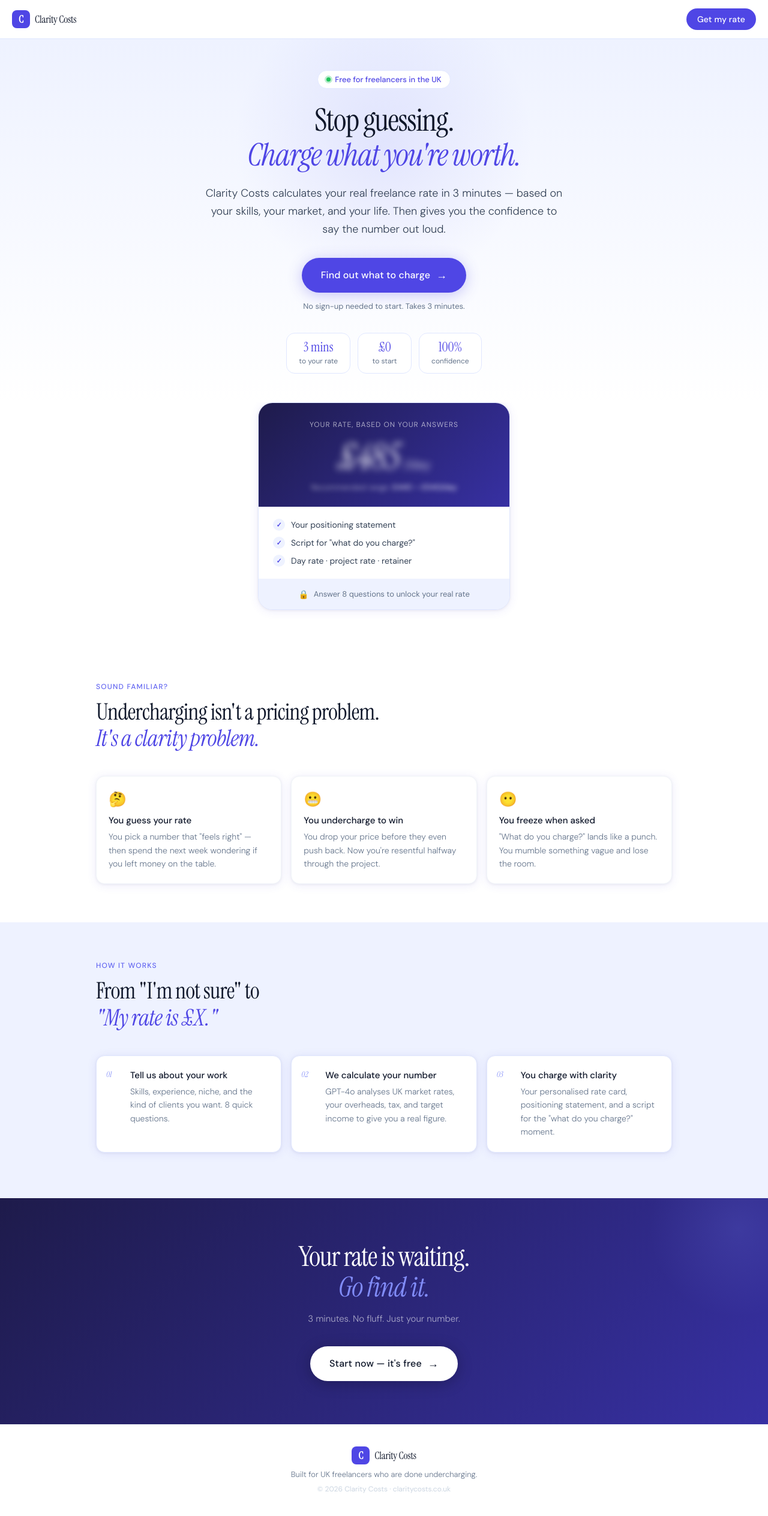
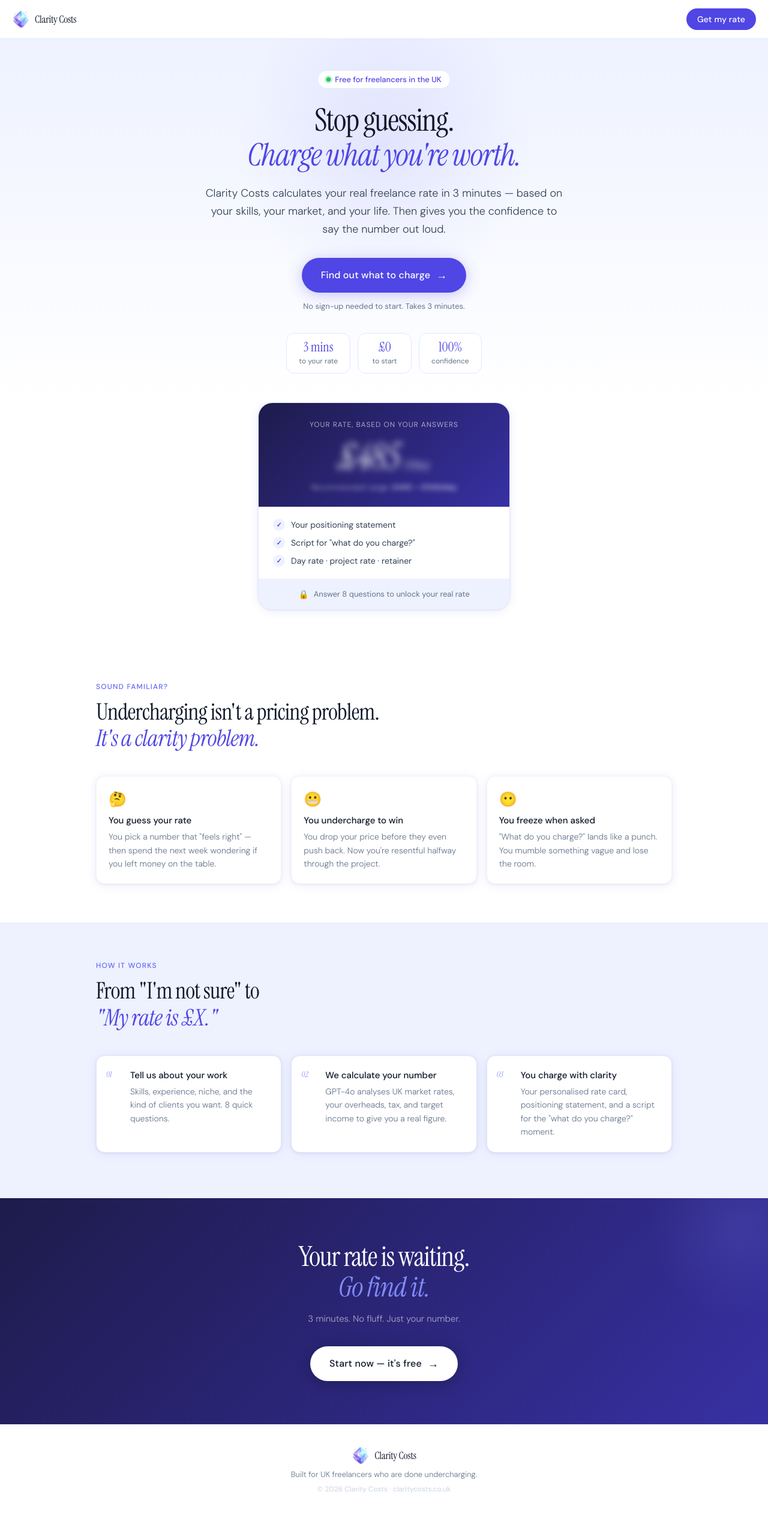
Before and after one commit to claritycost/claritycosts, a React (Vite) app: page / in a window 1280 px wide. Shown: the top 2528 px of the page at 60% size. Built offline with nearby package versions, Linux system fonts and the light colour scheme.

Commit message:
Update Landing.jsx

```diff
--- a/src/pages/Landing.jsx
+++ b/src/pages/Landing.jsx
@@ -63,7 +63,7 @@ export default function Landing() {
       {/* ── NAV ── */}
       <nav className={styles.nav}>
         <span className={styles.logo}>
-          <span className={styles.logoMark}>C</span>
+          <img src="/cc_logo.jpg" alt="Clarity Costs" className={styles.logoMark} />
           <span className={styles.logoText}>Clarity Costs</span>
         </span>
         <button
@@ -211,7 +211,7 @@ export default function Landing() {
       {/* ── FOOTER ── */}
       <footer className={styles.footer}>
         <span className={styles.logo}>
-          <span className={styles.logoMark}>C</span>
+          <img src="/cc_logo.jpg" alt="Clarity Costs" className={styles.logoMark} />
           <span className={styles.logoText}>Clarity Costs</span>
         </span>
         <p className={styles.footerTagline}>
```
